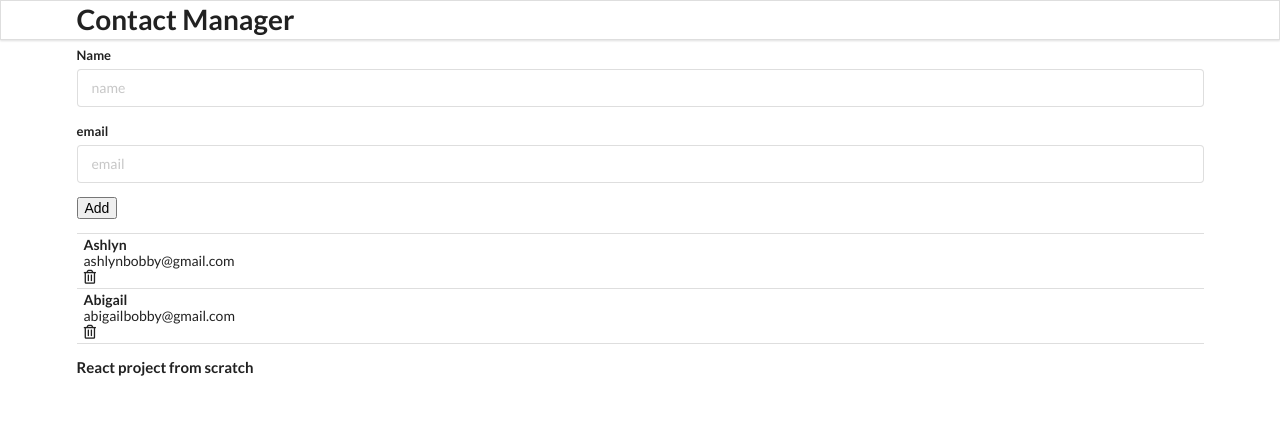
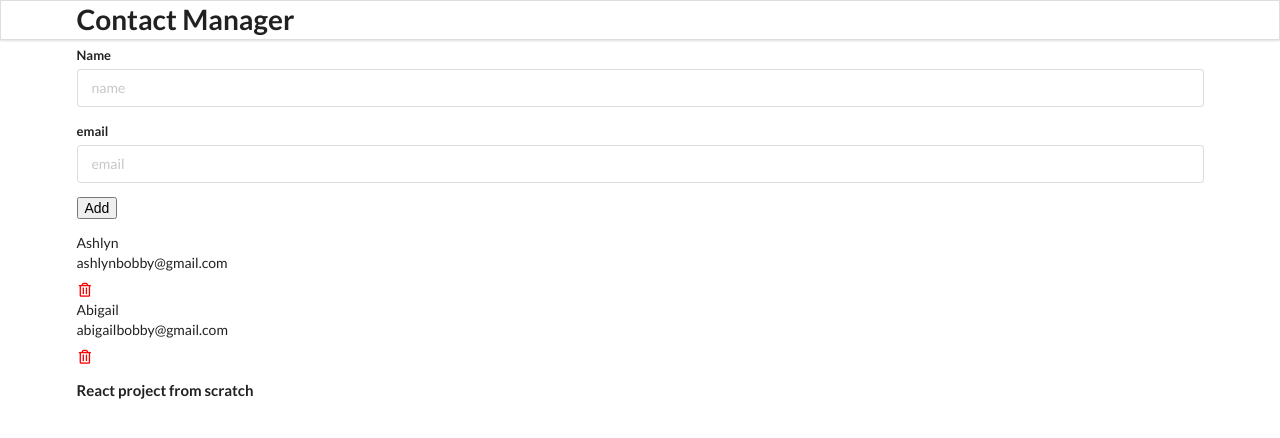
Before and after one commit to Ajilakj/react-contact-app, a React (Create React App) app: page / in a window 1280 px wide. Shown: the top 438 px of the page. Built offline with nearby package versions, Linux system fonts and the light colour scheme.

Commit message:
add ContactCard component

```diff
--- a/src/App.js
+++ b/src/App.js
@@ -1,7 +1,6 @@
 // import './App.css';
 import Header from "./components/Header";
 import AddContact from "./components/AddContact";
-// import ContactCard from "./components/ContactCard";
 import ContactList from "./components/ContactList";
 import Footer from "./components/Footer";
 
--- a/src/components/ContactCard.js
+++ b/src/components/ContactCard.js
@@ -0,0 +1,19 @@
+import React from 'react'
+
+const ContactCard = (props) => {
+    const {id, name, email} = props.contact;
+  return (
+    <div>
+      <div className="item">
+            <div className="content">
+                <div className="header">{name}</div>
+                <div>{email}</div>
+            </div>
+            <i className="trash alternate outline icon"
+            style={{color:"red", marginTop:"7px"}}></i>
+        </div>
+    </div>
+  )
+}
+
+export default ContactCard
--- a/src/components/ContactList.js
+++ b/src/components/ContactList.js
@@ -1,15 +1,10 @@
 import React from 'react'
+import ContactCard from "./ContactCard";
 
 const ContactList = (props) => {
   const renderContactList = props.contacts.map((contact)=>{
     return(
-        <div className="item">
-            <div className="content">
-                <div className="header">{contact.name}</div>
-                <div>{contact.email}</div>
-            </div>
-            <i className="trash alternate outline icon"></i>
-        </div>
+        <ContactCard contact={contact}/>
     )
   });
 
```
